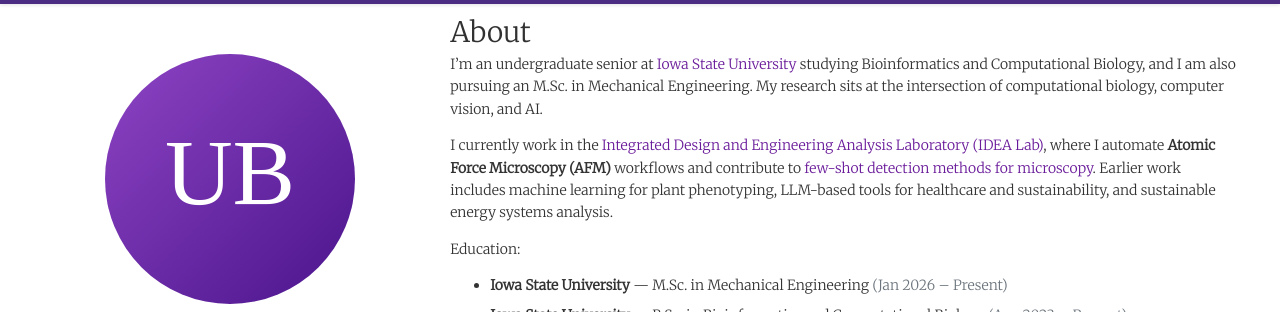
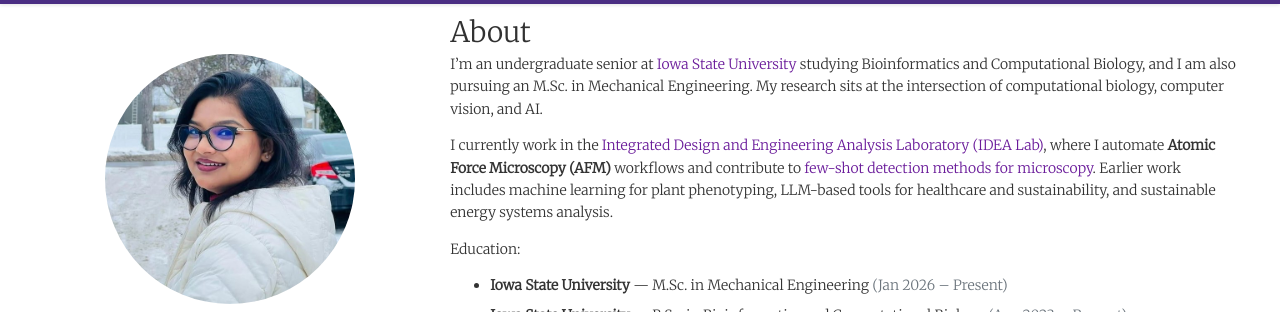
Before and after one commit to ushashi149/PORTFOLIO_UB, a plain HTML site: page index.html in a window 1280 px wide. Shown: the part 46-358 px from the top of the page. Drawn offline with nearby package versions, Linux system fonts and the light colour scheme; some icons are missing.

Commit message:
Add profile photo

```diff
--- a/index.html
+++ b/index.html
@@ -8,6 +8,7 @@
 <meta name="description" content="Ushashi Bhattacharjee is an undergraduate researcher in bioinformatics and computational biology and an M.Sc. student in mechanical engineering at Iowa State University, working on AFM, computer vision and AI.">
 <meta name="theme-color" content="#6a1b9a">
 <meta property="og:type" content="profile">
+<meta property="og:image" content="https://ushashi149.github.io/PORTFOLIO_UB/images/profile.jpg">
 <meta property="og:title" content="Ushashi Bhattacharjee | Bioinformatics &amp; Computational Biology – Iowa State University">
 <meta property="og:description" content="Ushashi Bhattacharjee is an undergraduate researcher in bioinformatics and computational biology and an M.Sc. student in mechanical engineering at Iowa State University, working on AFM, computer vision and AI.">
 <link rel="shortcut icon" href="images/avatar.svg" type="image/svg+xml">
@@ -66,7 +67,7 @@
     <div class="row">
       <div class="col-12 col-lg-4">
         <div id="profile">
-          <img class="avatar avatar-circle" src="images/avatar.svg" alt="Ushashi Bhattacharjee">
+          <img class="avatar avatar-circle" src="images/profile.jpg" alt="Ushashi Bhattacharjee">
           <div class="portrait-title">
             <h2>Ushashi Bhattacharjee</h2>
             <h3>Undergraduate Senior &middot; M.Sc. Student</h3>
```
Also changed, not shown: images/profile.jpg (added).
